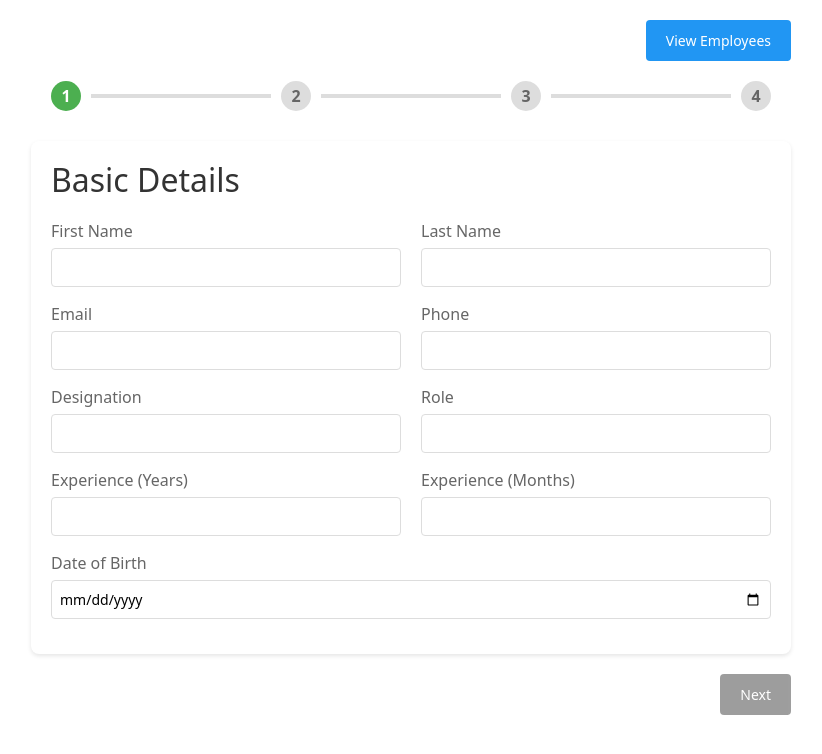
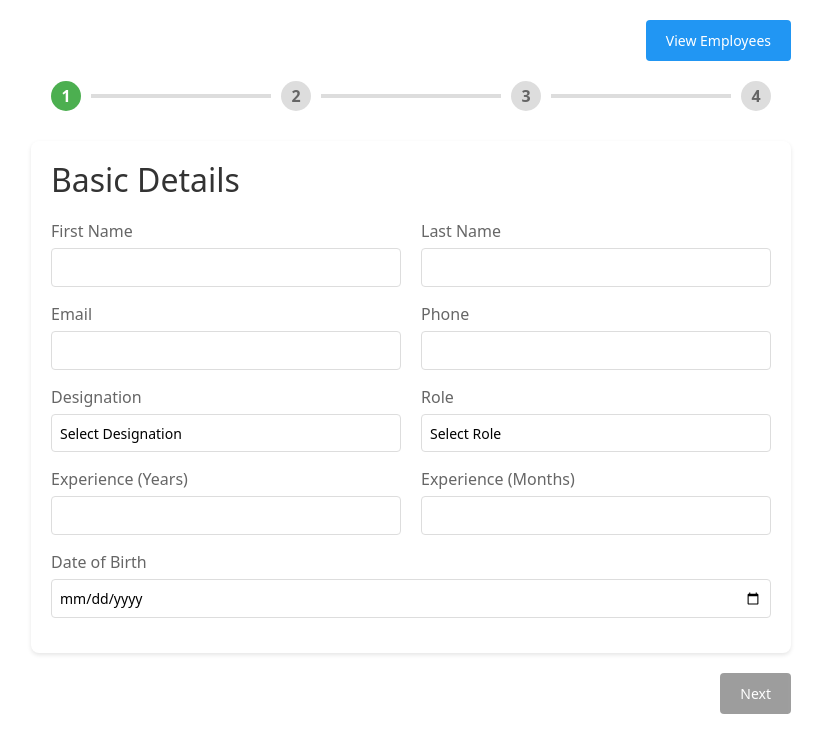
Before and after one commit to ArnaudHalvick/employee-registration-app, an Angular app: page /add in a window 1280 px wide. Shown: the top 754 px of the page, without its empty margins (229-1051 px from the left). Built offline with nearby package versions, Linux system fonts and the light colour scheme.

Commit message:
feat: update employee form with styled dropdowns for designation and role fields

```diff
--- a/src/app/components/employee-form/employee-form.component.css
+++ b/src/app/components/employee-form/employee-form.component.css
@@ -79,6 +79,24 @@
 }
 
 .form-field input:focus {
+  outline: none;
+  border-color: #4caf50;
+}
+
+.form-field select {
+  padding: 0.5rem;
+  border: 0.0625rem solid #ddd;
+  border-radius: 0.25rem;
+  font-size: 0.875rem;
+  height: 2.375rem;
+  width: 100%;
+  background-color: white;
+  appearance: none;
+  background-position: right 0.5rem center;
+  background-size: 1rem;
+}
+
+.form-field select:focus {
   outline: none;
   border-color: #4caf50;
 }
--- a/src/app/components/employee-form/employee-form.component.html
+++ b/src/app/components/employee-form/employee-form.component.html
@@ -44,11 +44,21 @@
       <div class="form-row">
         <div class="form-field">
           <label for="designation">Designation</label>
-          <input id="designation" type="text" formControlName="designation" />
+          <select id="designation" formControlName="designation">
+            <option value="">Select Designation</option>
+            @for (designation of designations; track designation) {
+            <option [value]="designation">{{ designation }}</option>
+            }
+          </select>
         </div>
         <div class="form-field">
           <label for="role">Role</label>
-          <input id="role" type="text" formControlName="role" />
+          <select id="role" formControlName="role">
+            <option value="">Select Role</option>
+            @for (role of roles; track role) {
+            <option [value]="role">{{ role }}</option>
+            }
+          </select>
         </div>
       </div>
 
```
